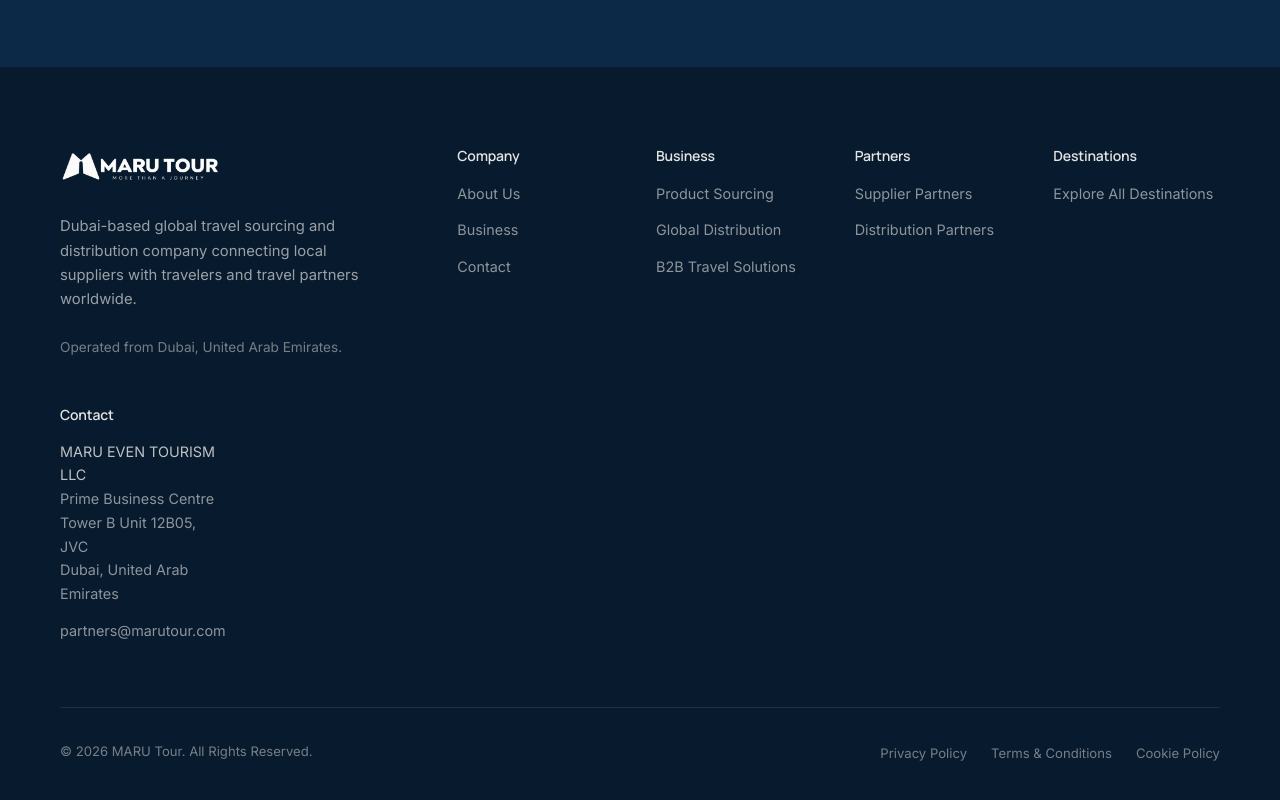
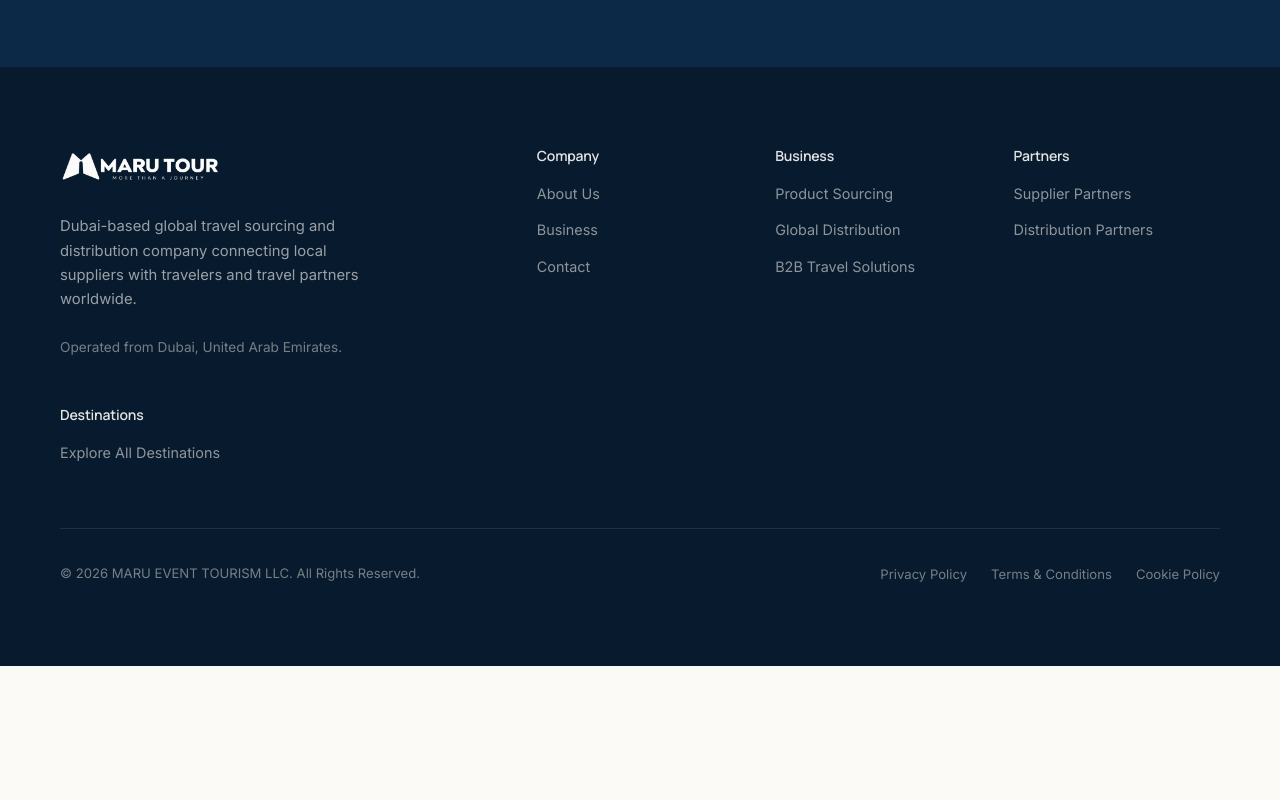
Before and after one commit to wonhio/marutour_website, a Next.js app: page / in a window 1280 px wide. Shown: the part 5710-6510 px from the top of the page. After the commit the page ends 6376 px from the top, so only its background shows below. Built offline with nearby package versions, Linux system fonts and the light colour scheme.

Commit message:
Update Footer.tsx

```diff
--- a/components/Footer.tsx
+++ b/components/Footer.tsx
@@ -1,6 +1,6 @@
 import Link from "next/link";
 import Image from "next/image";
-import { footerNav, legalLinks, siteConfig } from "@/lib/site-config";
+import { footerNav, legalLinks } from "@/lib/site-config";
 
 export default function Footer() {
   const year = new Date().getFullYear();
@@ -8,7 +8,7 @@ export default function Footer() {
   return (
     <footer className="bg-navy-deep text-paper/80">
       <div className="container-content py-16 md:py-20">
-        <div className="grid grid-cols-2 gap-x-8 gap-y-12 md:grid-cols-6">
+        <div className="grid grid-cols-2 gap-x-8 gap-y-12 md:grid-cols-5">
           <div className="col-span-2">
             <Link href="/" className="flex items-center">
               <Image
@@ -46,33 +46,11 @@ export default function Footer() {
               </ul>
             </div>
           ))}
-
-          <div>
-            <h3 className="heading-3 text-[0.875rem] text-paper/90">Contact</h3>
-            <ul className="mt-4 space-y-3">
-              <li className="body-md text-[0.9rem] text-paper/55">
-                <span className="block text-paper/75">
-                  {siteConfig.companyName}
-                </span>
-                <span className="block">{siteConfig.address.line1}</span>
-                <span className="block">{siteConfig.address.line2}</span>
-                <span className="block">{siteConfig.address.city}</span>
-              </li>
-              <li>
-                <a
-                  href={`mailto:${siteConfig.contact.email}`}
-                  className="body-md text-[0.9rem] text-paper/55 transition-colors hover:text-paper"
-                >
-                  {siteConfig.contact.email}
-                </a>
-              </li>
-            </ul>
-          </div>
         </div>
 
         <div className="mt-16 flex flex-col gap-4 border-t border-paper/10 pt-8 md:flex-row md:items-center md:justify-between">
           <p className="body-md text-[0.82rem] text-paper/45">
-            © {year} MARU Tour. All Rights Reserved.
+            © {year} MARU EVENT TOURISM LLC. All Rights Reserved.
           </p>
           <ul className="flex flex-wrap gap-x-6 gap-y-2">
             {legalLinks.map((link) => (
```
